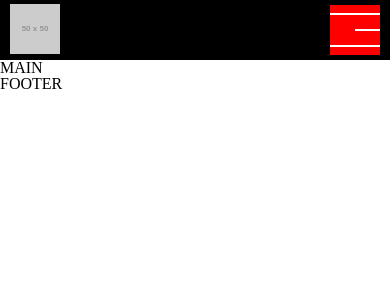
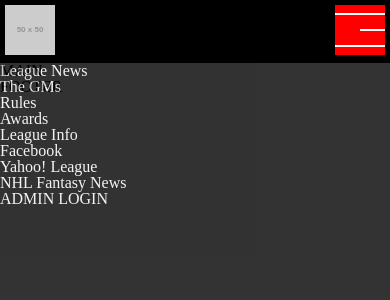
Before and after one commit to keithj0nes/hosersandhoseheads, a React (Create React App) app: page / in a window 390 px wide. Shown: the top 300 px of the page. Built offline with nearby package versions, Linux system fonts and the light colour scheme.

Commit message:
Header & Mobile Nav 1.) Built out react app with header, main, and footer components. 2.) Styled header and mobile nav. 3.) Attempted to have mobile nav slide out upon hamburger menu being cliclicked but still trying to figure out how that works.
Pushing up what I've got so far.

```diff
--- a/src/App.js
+++ b/src/App.js
@@ -1,5 +1,4 @@
 import React, { Component } from 'react';
-import './css/Header.css';
 import './css/global.css';
 
 import Header from './Components/Header';
--- a/src/Components/Header.js
+++ b/src/Components/Header.js
@@ -1,4 +1,5 @@
 import React, { Component } from 'react';
+import '../css/Header.css';
 
 class Header extends Component {
 
@@ -8,6 +9,8 @@ class Header extends Component {
       active : false
     }
   }
+
+
 
   toggleHamburger() {
     console.log("WORKING!");
@@ -19,18 +22,21 @@ class Header extends Component {
   render() {
     return (
       <header>
+        <div className="navbar">
           <div className="logo">
             <img src="http://placehold.it/50x50" alt="logo" />
           </div>
 
           <nav>
             <div className="hamburger-icon" onClick={this.toggleHamburger.bind(this)}>
-            <div className={this.state.active ? "change" + "navbar-top" : "navbar-top"}></div>
+              <div className="navbar-top"></div>
               <div className="navbar-middle"></div>
               <div className="navbar-bottom"></div>
             </div>
+          </nav>
+        </div>
 
-          <ul>
+        <ul className="mobile-nav">
           <li>League News</li>
           <li>The GMs</li>
           <li>Rules</li>
@@ -45,7 +51,6 @@ class Header extends Component {
             <p>ADMIN LOGIN</p>
           </div>
         </ul>
-        </nav>
       </header>
     );
   }
--- a/src/css/Header.css
+++ b/src/css/Header.css
@@ -1,16 +1,18 @@
 header {
   background-color: #000;
-  display: flex;
-  flex-direction: row;
-  justify-content: space-between;
-  align-items: center;
-  height: 60px;
-  padding: 10px;
+  position: relative;
 }
 
 /* ==========
 NAVIGATION
 ========== */
+
+.navbar {
+  display: flex;
+  flex-direction: row;
+  justify-content: space-between;
+  padding: 5px;
+}
 
 .hamburger-icon {
   display: flex;
@@ -50,6 +52,13 @@ NAVIGATION
   transform: rotate(45deg) translate(-8px, -8px);
 }
 
-ul {
-  display: none;
+.mobile-nav {
+  background-color: #000;
+  position: absolute;
+  color: #f1f1f1;
+  margin-left: 0%;
+  width: 100%;
+  height: 100vh;
+  opacity: .8;
+  transition: 0.4s;
 }
--- a/src/css/global.css
+++ b/src/css/global.css
@@ -1,3 +1,7 @@
+.clearfix {
+  clear: left;
+}
+
 .container {
   max-width: 960px;
 }
--- a/src/css/reset.css
+++ b/src/css/reset.css
@@ -5,6 +5,10 @@
 
 * {
   box-sizing: border-box;
+}
+
+body {
+  overflow: hidden;
 }
 
 html, body, div, span, applet, object, iframe,
--- a/src/index.js
+++ b/src/index.js
@@ -1,6 +1,7 @@
 import React from 'react';
 import ReactDOM from 'react-dom';
 import './css/reset.css';
+
 import App from './App';
 import registerServiceWorker from './registerServiceWorker';
 
```
Lines whose indentation alone changed are shown as unchanged.
